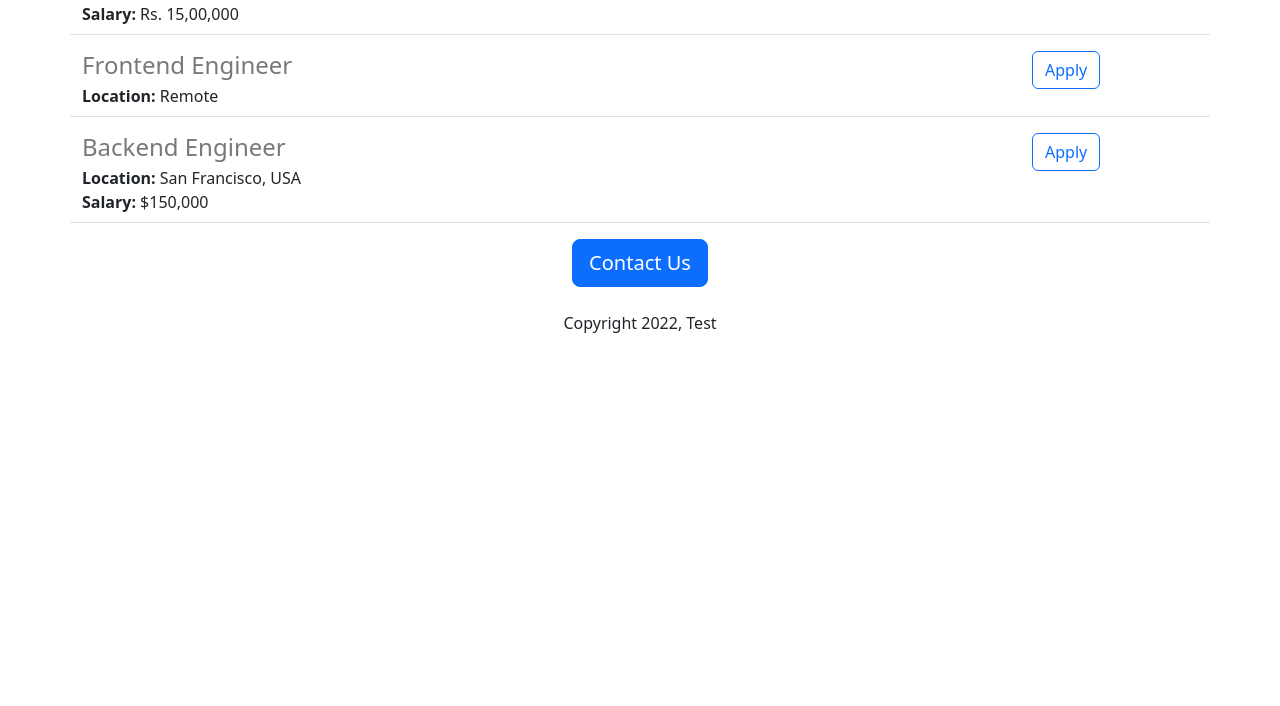
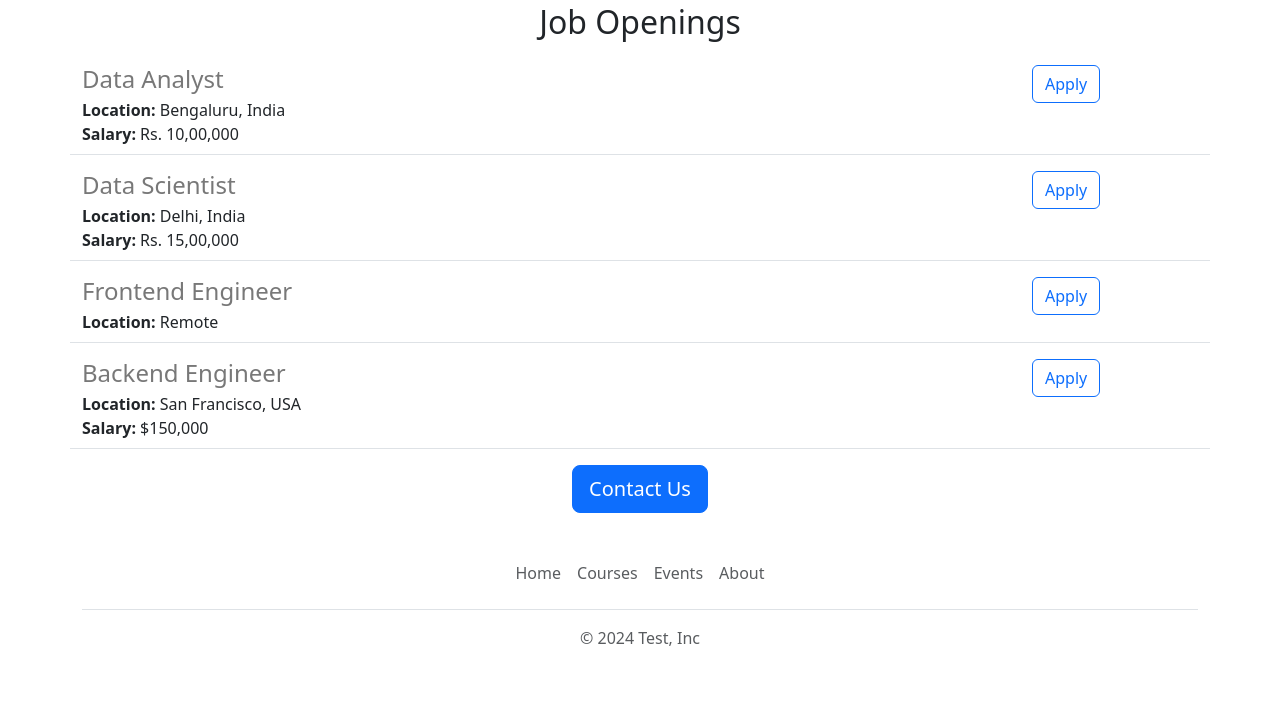
Before and after one commit to mngrabt/test-website, a Flask app: page / in a window 1280 px wide. Shown: the part 845-1551 px from the top of the page. Before the commit the page ends 1178 px from the top, so only its background shows below. Run offline with Flask 3, Linux system fonts and the light colour scheme.

Commit message:
Functional and aesthetic improvements

```diff
--- /dev/null
+++ b/templates/footer.html
@@ -0,0 +1,11 @@
+<div class="container">
+  <footer class="py-3 my-4">
+    <ul class="nav justify-content-center border-bottom pb-3 mb-3">
+      <li class="nav-item"><a href="https://test-website-z0zh.onrender.com" class="nav-link px-2 text-body-secondary">Home</a></li>
+      <li class="nav-item"><a target="_blank" href="https://test-website-z0zh.onrender.com/learn" class="nav-link px-2 text-body-secondary">Courses</a></li>
+      <li class="nav-item"><a target="_blank" href="https://test-website-z0zh.onrender.com/events" class="nav-link px-2 text-body-secondary">Events</a></li>
+      <li class="nav-item"><a target="_blank" href="https://test-website-z0zh.onrender.com/about" class="nav-link px-2 text-body-secondary">About</a></li>
+    </ul>
+    <p class="text-center text-body-secondary">&copy; 2024 Test, Inc</p>
+  </footer>
+</div>
--- a/templates/home.html
+++ b/templates/home.html
@@ -10,19 +10,27 @@
         height: 360px;
         width: 100%;
         object-fit: cover;
+        margin-bottom: 16px;
       }
     </style>
   </head>
   <body>
+    {% include 'nav.html' %}
+    <img class="img-fluid" id="banner" src="https://6cbfaa5a-fb41-4cc9-914d-c384f75326a9-00-16aozum8vaa84.sisko.replit.dev/static/banner.jpg">
     <div class="container">
       <h1 class="text-center mt-2 mb-4">
         {{company_name}} Website
       </h1>
-      <img class="img-fluid" id="banner" src="https://6cbfaa5a-fb41-4cc9-914d-c384f75326a9-00-16aozum8vaa84.sisko.replit.dev/static/banner.jpg">
-      <h2 class="text-center">About Website</h2>
-      <p class="lead">
-        Lorem ipsum dolor sit amet, consectetur adipiscing elit, sed do eiusmod tempor incididunt ut labore et dolore magna aliqua. Ut enim ad minim veniam, quis nostrud exercitation ullamco laboris nisi ut aliquip ex ea commodo consequat. Duis aute irure dolor in reprehenderit in voluptate velit esse cillum dolore eu fugiat nulla pariatur. Excepteur sint occaecat cupidatat non proident, sunt in culpa qui officia deserunt mollit anim id est laborum.
-      </p>
+      <div class="row" style="margin-bottom:16px;">
+        <div class="col-md-6"
+          <p class="lead">
+            Lorem ipsum dolor sit amet, consectetur adipiscing elit, sed do eiusmod tempor incididunt ut labore et dolore magna aliqua. Ut enim ad minim veniam, quis nostrud exercitation ullamco laboris nisi ut aliquip ex ea commodo consequat. Duis aute irure dolor in reprehenderit in voluptate velit esse cillum dolore eu fugiat nulla pariatur. Excepteur sint occaecat cupidatat non proident, sunt in culpa qui officia deserunt mollit anim id est laborum.
+          </p>
+        </div>
+        <div class="d-none d-md-block col-6">
+          <img src="/static/people.jpg" style="height:320px; border-radius:4px;">
+        </div>
+      </div>
       <h2 class="text-center mt-2 mb-4">Job Openings</h2>
       <div>
         {% for job in jobs %}
@@ -30,9 +38,9 @@
         {% endfor %}
       </div>
       <div class="text-center">
-        <button class="btn btn-primary btn-lg">Contact Us</button>
-        <p class="mt-4">Copyright 2022, Test</p>
+        <a href="mailto:mngrabt@gmail.com?subject=Question" type="button" class="btn btn-primary btn-lg">Contact Us</a>
       </div>
     </div>
+    {% include 'footer.html' %}
   </body>
 </html>
--- a/templates/jobitem.html
+++ b/templates/jobitem.html
@@ -12,7 +12,7 @@
       </div>
       {% endif %}
   </div>
-  <div class="col-2">
-     <button type="button" class="btn btn-outline-primary">Apply</button>
+  <div class="col-2 padding-right:16px">
+     <a href="mailto:mngrabt@gmail.com?subjectApplication for {{job['title']}}" type="button" class="btn btn-outline-primary">Apply</a>
   </div>
 </div>
--- /dev/null
+++ b/templates/nav.html
@@ -0,0 +1,11 @@
+<nav class="navbar shadow-sm fixed-top bg-white">
+  <div class="container-fluid">
+    <a class="navbar-brand" href="#">
+      <img src="/static/logo.svg" alt="Logo" width="30" height="24" class="d-inline-block align-text-top">
+      Test
+    </a>
+  </div>
+</nav>
+<div style="height: 56px;">
+
+</div>
```
Also changed, not shown: static/logo.svg (added), 1 other file.
